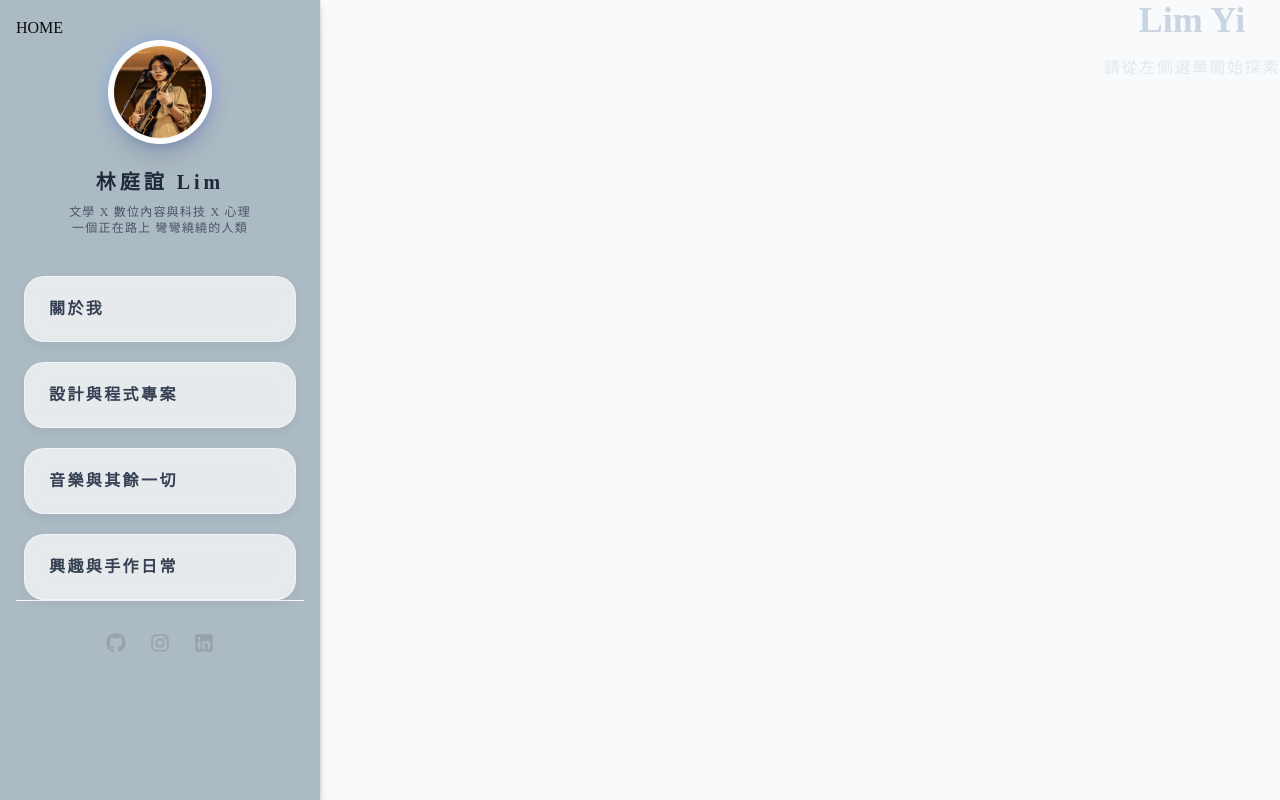
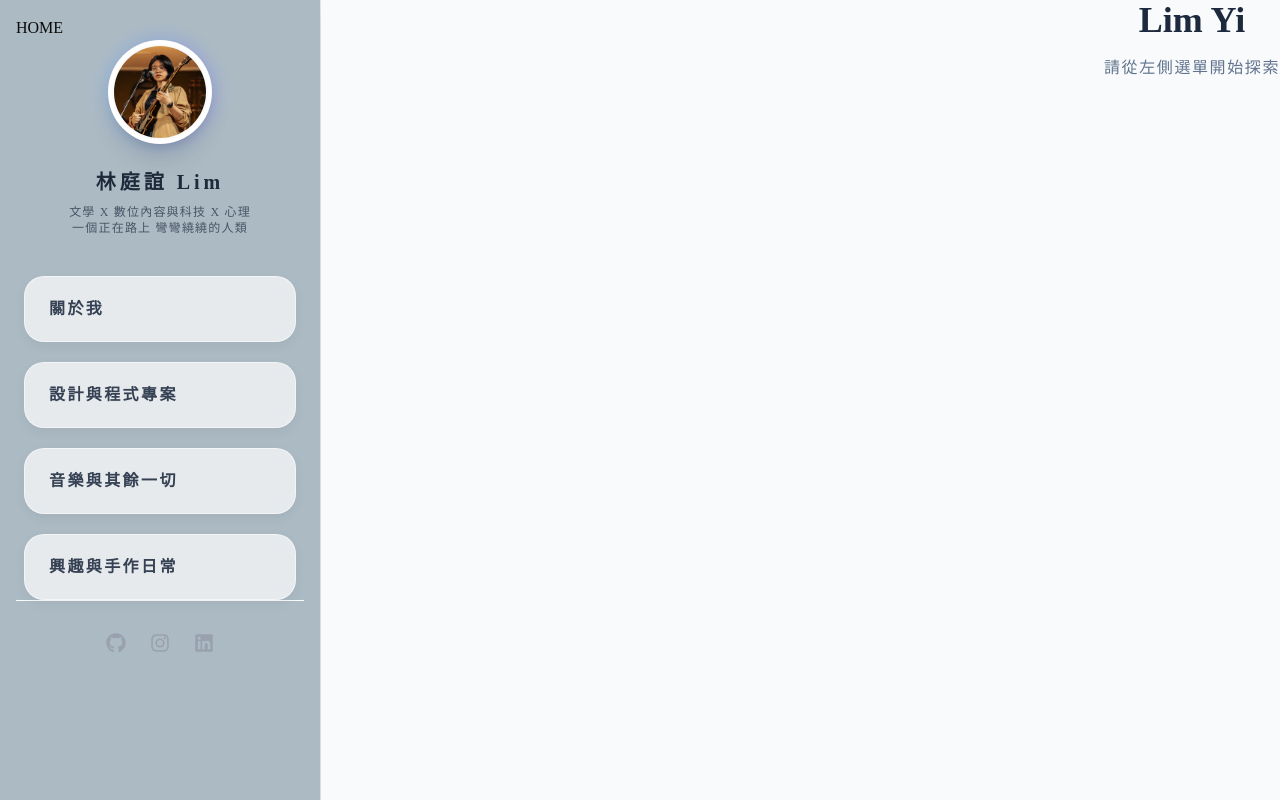
Before and after one commit to yeelin1128/1142_Web113101084_Hw1, a Next.js app: page / in a window 1280 px wide. Built offline with nearby package versions, Linux system fonts and the light colour scheme.

Commit message:
feat: home35

```diff
--- a/app/page.tsx
+++ b/app/page.tsx
@@ -16,7 +16,7 @@ export default function Home() {
         </aside>
 
         {/* 2. 主要內容區 */}
-        <main className="flex-grow flex flex-col justify-center items-center p-10"></main>
+        <main className="flex-grow h-screen flex flex-col justify-center items-center bg-slate-50 p-10"></main>
 
         <div className="sm:hidden w-full h-full">
           {/* 手機版 */}
@@ -26,8 +26,8 @@ export default function Home() {
 
         {/* 電腦版看到的歡迎文字 */}
         <div className="hidden sm:flex flex-col items-center">
-          <h1 className="text-4xl font-bold text-slate-300 mb-4 justify-center">Lim Yi </h1>
-          <p className="text-slate-200 tracking-widest justify-center">請從左側選單開始探索</p>
+          <h1 className="text-4xl font-bold text-slate-800 mb-4 ">Lim Yi </h1>
+          <p className="text-slate-500 tracking-widest ">請從左側選單開始探索</p>
         </div>
 
       </div>
```
